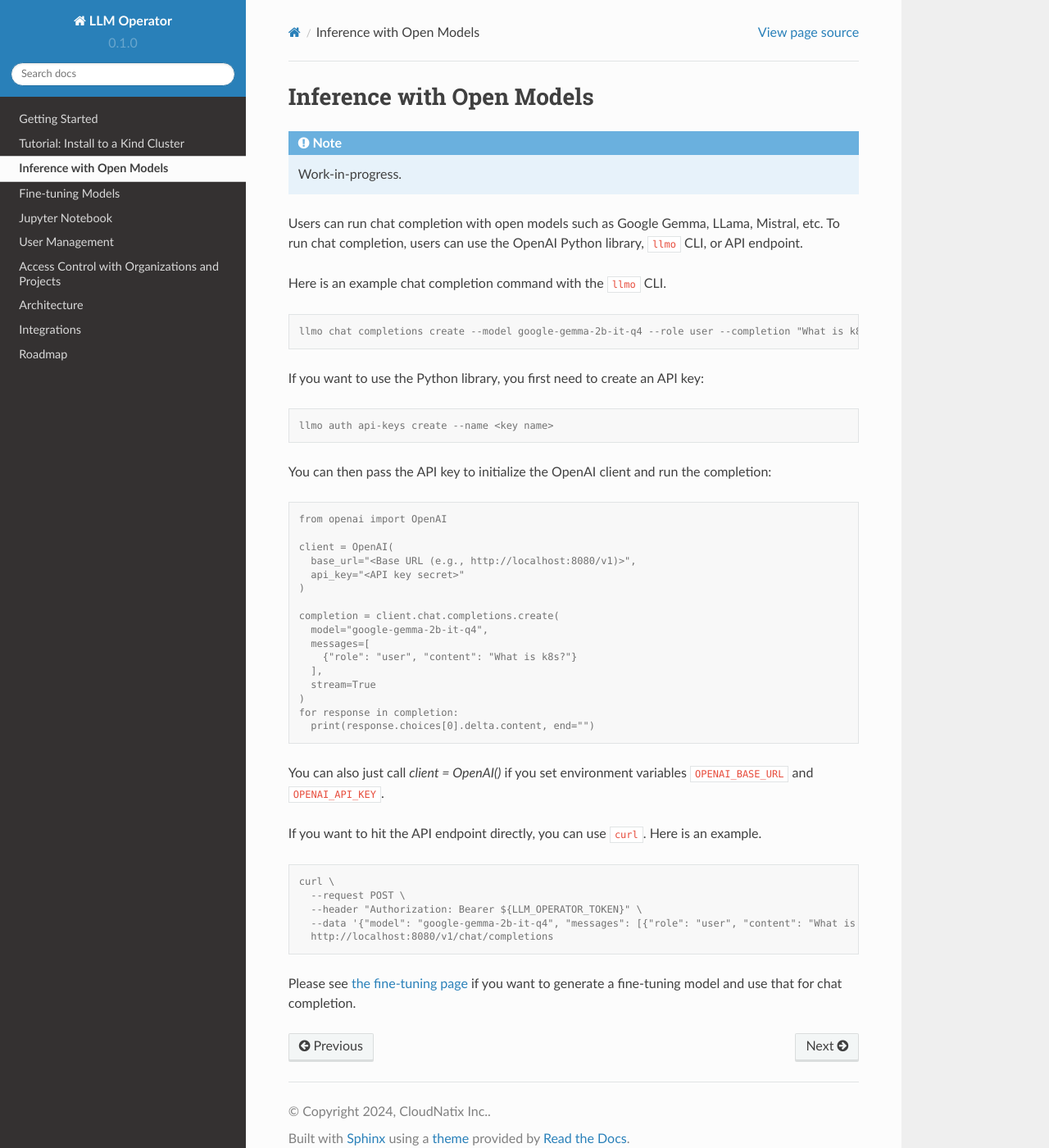
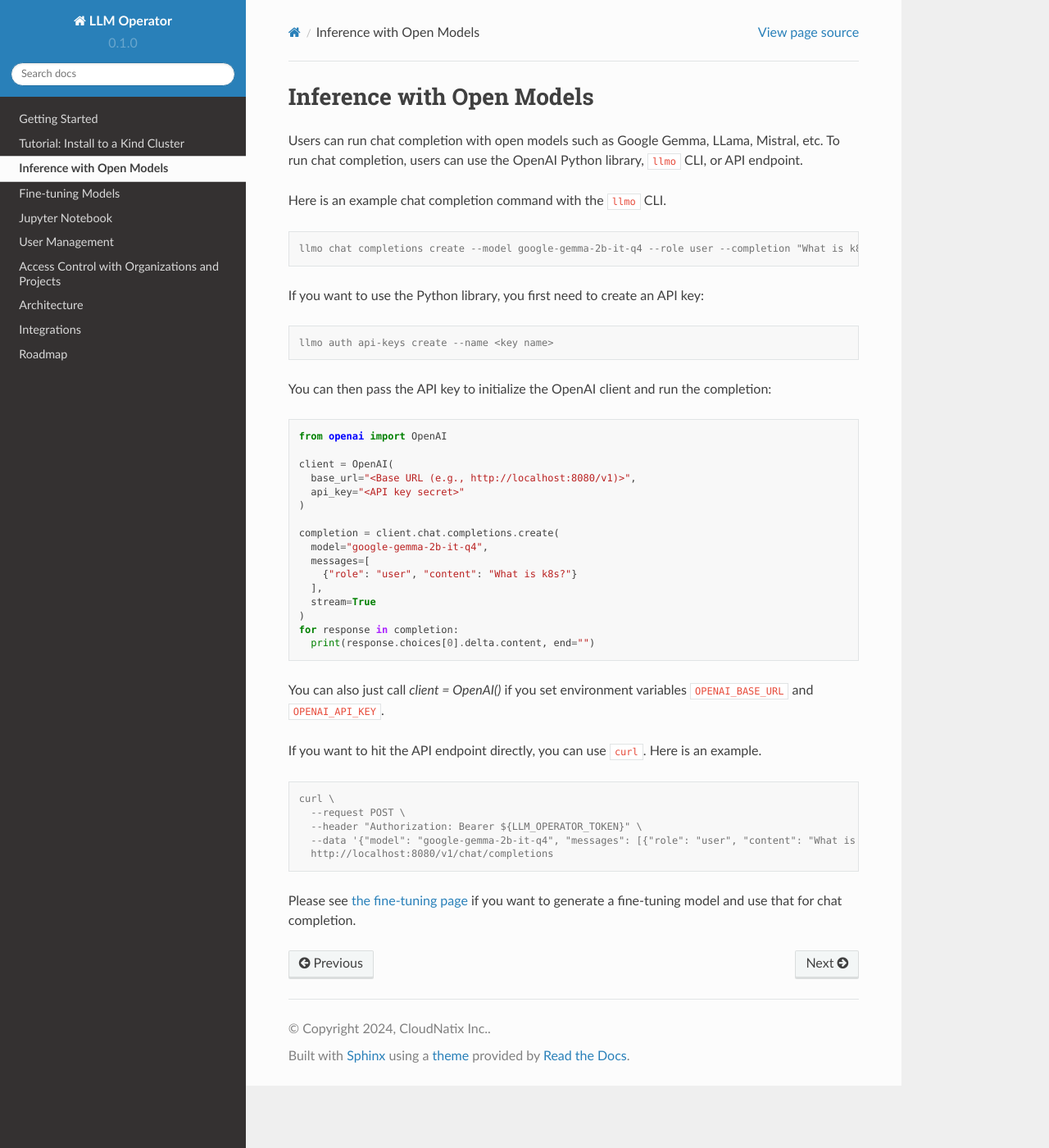
Before and after one commit to llm-operator/docs, a Sphinx documentation site: the page built from docs/source/inference.rst, in a window 1280 px wide and 1400 px high. Shown: the whole window at 82% size. Built offline with Sphinx 7.4.7 and the Read the Docs theme 2.0.0, drawn with Linux system fonts in a browser that asks for light colours.

Commit message:
Make minor tweaks (#54)

```diff
--- a/docs/source/fine_tuning.rst
+++ b/docs/source/fine_tuning.rst
@@ -20,12 +20,12 @@ that uploads a training file and uses that to run a fine-tuning job.
 
    file = client.files.create(
      file=open(training_filename, "rb"),
-     purpose='fine-tune',
+     purpose="fine-tune",
    )
 
    job = client.fine_tuning.jobs.create(
      model="google-gemma-2b-it",
-     suffix='fine-tuning',
+     suffix="fine-tuning",
      training_file=file.id,
    )
    print('Created job. ID=%s' % job.id)
--- a/docs/source/inference.rst
+++ b/docs/source/inference.rst
@@ -1,9 +1,5 @@
 Inference with Open Models
 ==========================
-
-.. note::
-
-   Work-in-progress.
 
 Users can run chat completion with open models such as Google Gemma,
 LLama, Mistral, etc. To run chat completion, users can use the OpenAI
@@ -27,7 +23,7 @@ If you want to use the Python library, you first need to create an API key:
 
 You can then pass the API key to initialize the OpenAI client and run the completion:
 
-.. code-block:: console
+.. code-block:: python
 
    from openai import OpenAI
 
```
Also changed, not shown: docs/source/roadmap.rst (+5 -5 lines), docs/source/jupyter_notebook.rst (line endings or trailing spaces).
